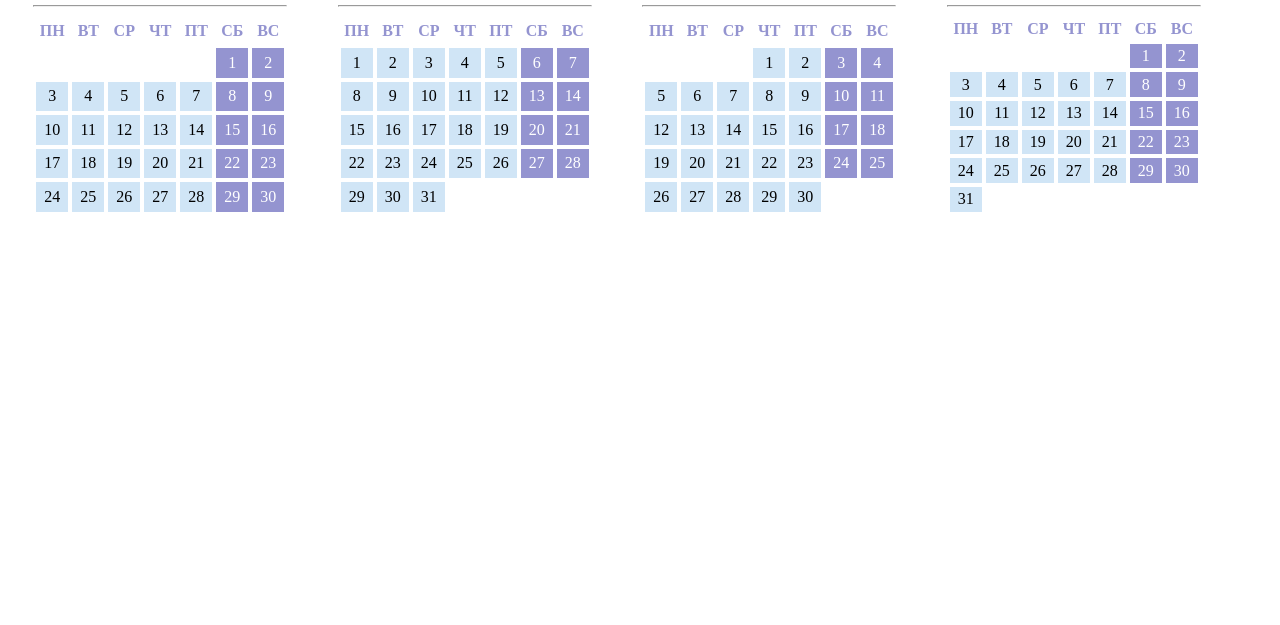
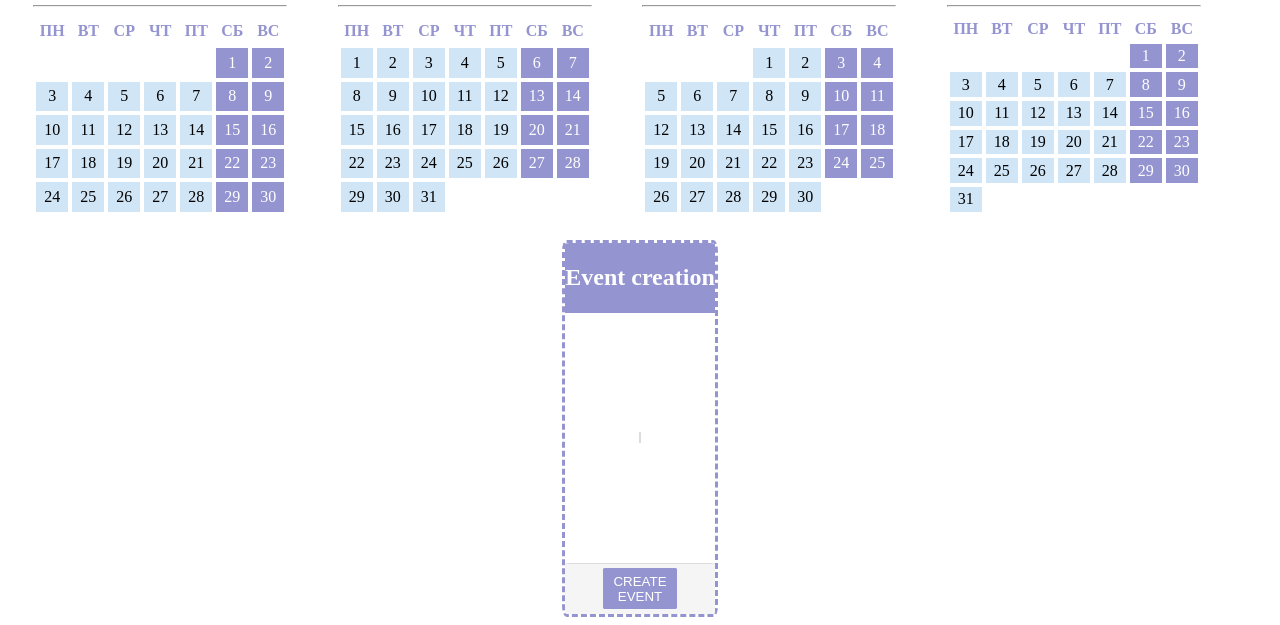
Before and after one commit to VladSmorodsky/calendar, a PHP site: page / in a window 1280 px wide. Shown: the part 829-1454 px from the top of the page. Before the commit the page ends 1041 px from the top, so only its background shows below. Run offline with PHP 8.4, Linux system fonts and the light colour scheme; data that the repository does not hold is empty.

Commit message:
Calendar 1.8. Add event cration form style

```diff
--- a/css/style.css
+++ b/css/style.css
@@ -58,23 +58,33 @@ td.day:hover{
       background: black;
       opacity: 0.5;
 
-    }
+}
+
+#modal-div{
+  display: flex;
+  align-items: center;
+  justify-content: center;
+}
+
 #create-event-form{
   display: none;
+
+}
+
+#modal-background{
+  z-index: -1;
+}
+
+.div-create-event{
+  display: flex;
+  align-items: center;
+  justify-content: center;
 }
 
 .event_form {
-      position: absolute;
-      top: 0;
-      bottom: 0;
-      right: 0;
-      left: 0;
-      height: 120px;
-      width: 300px;
-      border: 1px solid black;
-      padding: 5px 5px 5px 55px;
-      margin: 0 auto;
-    }
+  width: 300px;
+}
+
 .event_creator{
     position: fixed;
     left: 0;
@@ -83,6 +93,91 @@ td.day:hover{
     height: 100%;
     z-index: 999;
 }
+
+.form-wrapper{
+  position: relative;
+  background-color: white;
+  border-radius: 3%;
+  border: 3px #9494d0 dashed;
+}
+
+.form-wrapper * {
+  margin: 0;
+}
+
+.form-header{
+  display: flex;
+  align-items: center;
+  justify-content: center;
+  position: relative;
+  height: 70px;
+  background-color: #9494d0;
+  color: white;
+  text-align: left;
+  border-radius: 3% 3% 0 0;
+
+}
+
+h2#event-creation{
+  background-color: #9494d0;
+}
+
+.form-body{
+  display: flex;
+  align-items: center;
+  justify-content: center;
+  position: relative;
+  height: 250px;
+}
+
+.input-el{
+  border: 1px #DCDCDC solid;
+  margin: 6%;
+  text-align: center;
+  padding: 3% 0;
+}
+
+div.input-el input[type=text], div.input-el input[type=date], div.input-el textarea{
+  width: 250px;
+  margin: 3%;
+}
+
+div.input-el textarea{
+  width: 260px;
+  height: 80px;
+  padding: 1px;
+}
+
+.form-footer{
+  display: flex;
+  align-items: center;
+  justify-content: center;
+  height: 50px;
+  background-color: #F5F5F5;
+  border-radius: 3%;
+  border-top: 1px solid #DCDCDC;
+}
+
+button {
+  border: 0;
+}
+
+button#event-creation-submit{
+  width: 50%;
+  background-color: #9494d0;
+  color: white;
+  padding: 3%;
+  border-radius: 3%;
+  text-transform: uppercase;
+  border: 1px #9494d0 solid;
+}
+
+button#event-creation-submit:hover{
+  background-color: white;
+  color: #9494d0;
+}
+
+
 
 
 /*FOR ANOTHER CALENDAR*/
--- a/index.php
+++ b/index.php
@@ -50,12 +50,26 @@ echo '</div>';
 <div class="" id="modal-div">
   <div class="" id="modal-background">
   </div>
-  <form class="" id="create-event-form" action="" method="post">
-    <input type="date" name="date" value="">
-    <input type="text" name="event" value="">
-    <input type="text">
-    <input type="submit" name="" value="Add">
-  </form>
+  <div class="div-create-event">
+    <div class="form-wrapper">
+      <div class="form-header">
+        <h2 id="event-creation">Event creation</h2>
+      </div>
+      <div class="form-body">
+        <div class="input-el">
+          <form class="" id="create-event-form" action="" method="post">
+            <input type="date" name="date" value="">
+            <input type="text" name="event" value="" placeholder="Enter your event name">
+            <textarea name="name" rows="" cols="" placeholder="Enter event`s description"></textarea>
+          </form>
+        </div>
+      </div>
+      <div class="form-footer">
+        <!--input type="submit" name="" value="Add" -->
+        <button id="event-creation-submit" type="submit" name="button">Create event</button>
+      </div>
+    </div>
+  </div>
 </div>
 
 <script src="js/jquery.min.js"></script>
--- a/js/script.js
+++ b/js/script.js
@@ -1,7 +1,5 @@
 $(document).ready(function(){
   readAllCalendarEvents();
-
-
   $("table").mouseup(function(){
       return ($(this).prevAll().text());
   });
@@ -38,7 +36,6 @@ function readAllCalendarEvents(){
                 selectedDay.attr("title", event_name).css({"background-color":"#00328d", "color":"white"});
               }
             }
-
     if(statusTxt == "error")
             alert("Error: " + xhr.status + ": " + xhr.statusText);
   });
```
